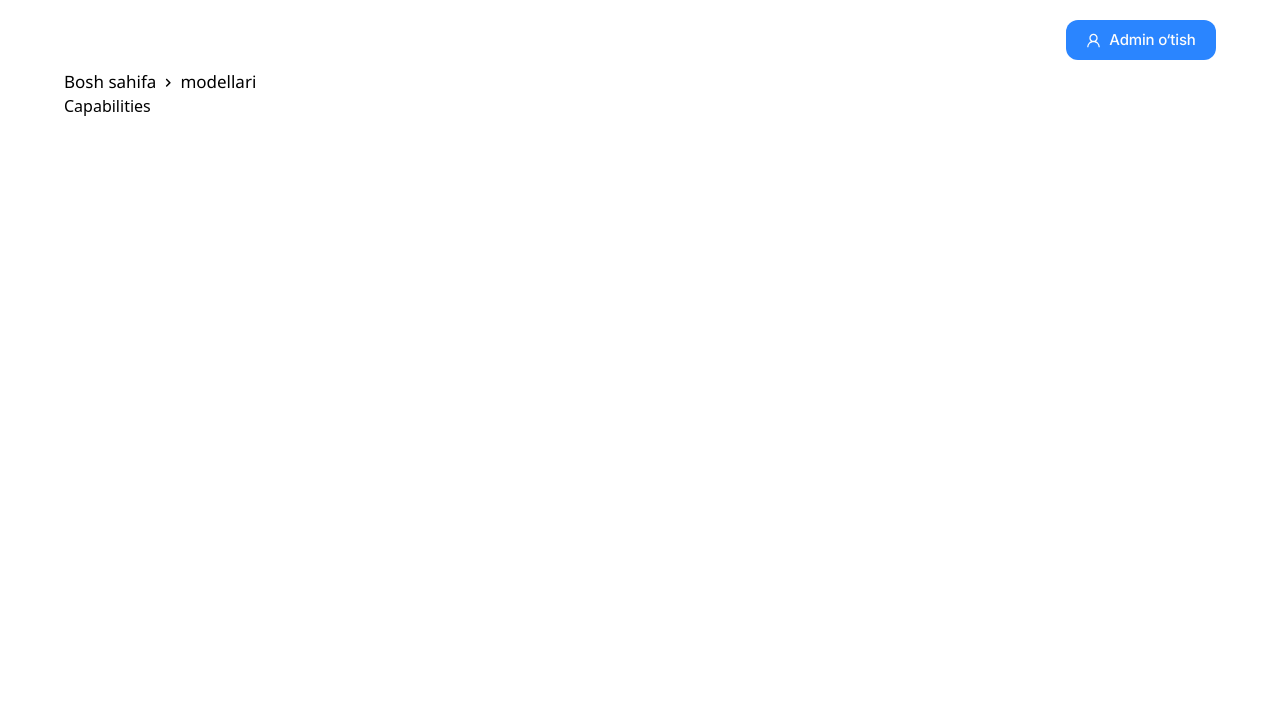
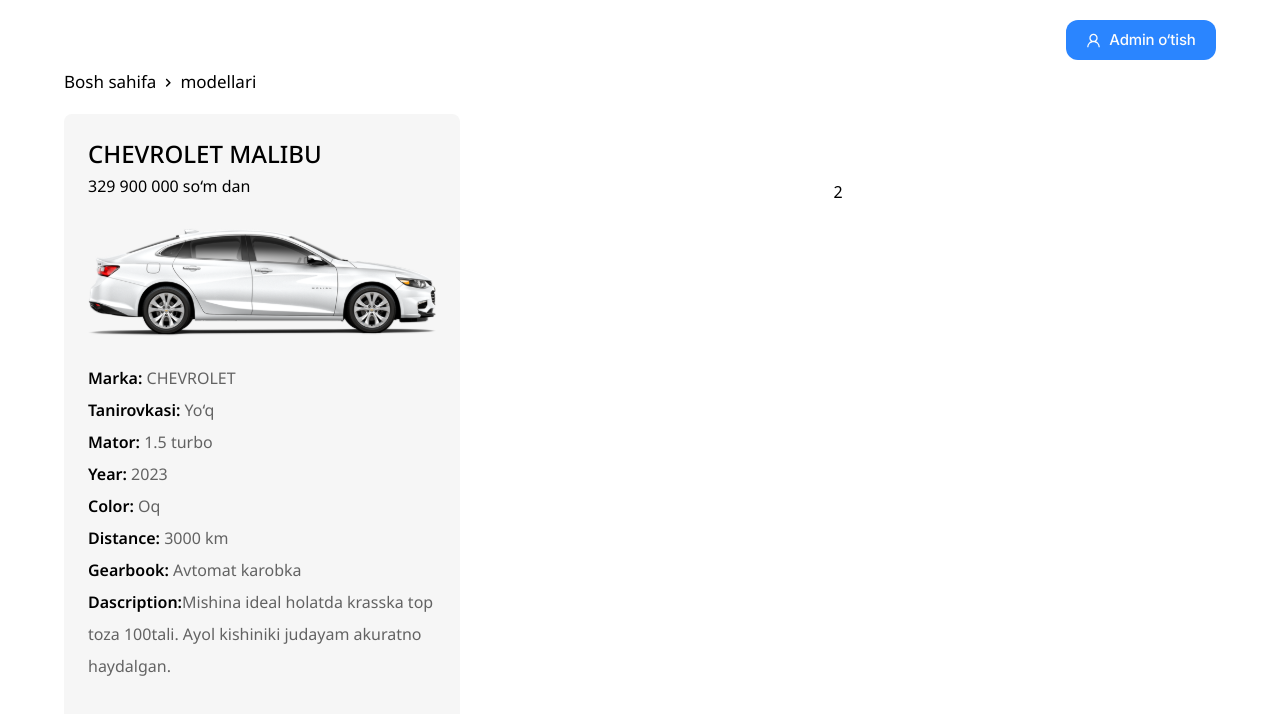
Before and after one commit to Ilg0rbek/avtosalon-frontend, a React (Create React App) app: page /capabilities in a window 1280 px wide. Shown: the top 714 px of the page. Built offline with nearby package versions, Linux system fonts and the light colour scheme.

Commit message:
changing ...

```diff
--- a/src/components/Home/Navbar.tsx
+++ b/src/components/Home/Navbar.tsx
@@ -1,15 +1,17 @@
 import React from "react";
 import { HomeButton, HomeWrapper, PathContainer } from "./home.styles";
 import { UserOutlined } from "@ant-design/icons";
-import {Link} from "react-router-dom"
+import { Link } from "react-router-dom";
 
 const Navbar = () => {
   return (
     <>
       <HomeWrapper>
-        <HomeButton>
-          <UserOutlined /> Admin o‘tish
-        </HomeButton>
+        <Link to={"/admin"}>
+          <HomeButton>
+            <UserOutlined /> Admin o‘tish
+          </HomeButton>
+        </Link>
       </HomeWrapper>
       <PathContainer>
         <Link to={"/"}>Bosh sahifa</Link>{" "}
--- a/src/components/Home/index.tsx
+++ b/src/components/Home/index.tsx
@@ -1,7 +1,7 @@
 import { HomeContainer } from "./home.styles";
 import Categoryes from "../categoryes";
 import { Route, Routes } from "react-router-dom";
-import Navbar from "./Navbar";
+import Navbar from "./navbar";
 import Models from "../modelCars";
 import Capabilities from "../capabilities";
 
--- /dev/null
+++ b/src/components/capabilities/capabilities.styles.ts
@@ -0,0 +1,71 @@
+import { styled } from "styled-components";
+
+export const CapabilitiesContainer = styled.div`
+  width: 100%;
+  margin: 20px auto;
+  display: flex;
+  align-items: center;
+  justify-content: center;
+`;
+
+export const AboutCar = styled.div`
+  width: 396px;
+  height: 660px;
+  flex-shrink: 0;
+  padding: 24px;
+  border-radius: 8px;
+  background: #f6f6f6;
+`;
+
+export const ViewCars = styled.div`
+  display: inline-flex;
+  flex-direction: column;
+  align-items: center;
+  width: 824px;
+  height: 528px;
+  gap: 40px;
+`;
+
+export const TitleCar = styled.div`
+  color: var(--light-mode-black-100, #000);
+  font-family: Noto Sans;
+  font-size: 24px;
+  font-style: normal;
+  font-weight: 500;
+  line-height: 32px;
+  text-transform: uppercase;
+`;
+
+export const PriceCar = styled.div`
+  color: var(--light-mode-black-100, #000);
+  font-family: Noto Sans;
+  font-size: 16px;
+  font-style: normal;
+  font-weight: 400;
+  line-height: 32px;
+`;
+
+export const CarImage = styled.img`
+  width: 348px;
+  height: 160px;
+  flex-shrink: 0;
+  background: #f6f6f6 lightgray 50% / contain no-repeat;
+`;
+export const BoldText = styled.div`
+  color: var(--light-mode-black-100, #000);
+  display: inline-flexbox;
+  font-family: Noto Sans;
+  font-size: 16px;
+  font-style: normal;
+  font-weight: 600;
+  line-height: 32px;
+`;
+
+export const SimpleText = styled.span`
+  color: rgba(0, 0, 0, 0.6);
+  font-family: Noto Sans;
+  font-size: 16px;
+  font-style: normal;
+  font-weight: 400;
+  line-height: 32px;
+`;
--- a/src/components/capabilities/index.tsx
+++ b/src/components/capabilities/index.tsx
@@ -1,9 +1,55 @@
-import React from 'react'
+import React from "react";
+import {
+  AboutCar,
+  BoldText,
+  CapabilitiesContainer,
+  CarImage,
+  PriceCar,
+  SimpleText,
+  TitleCar,
+  ViewCars,
+} from "./capabilities.styles";
+import CarsImg from "./assets/yon.svg";
 
 const Capabilities = () => {
   return (
-    <div>Capabilities</div>
-  )
-}
+    <CapabilitiesContainer>
+      <AboutCar>
+        <TitleCar>Chevrolet Malibu</TitleCar>
+        <PriceCar>329 900 000 so‘m dan</PriceCar>
+        <CarImage src={CarsImg} />
+        <BoldText>
+          Marka: <SimpleText>CHEVROLET</SimpleText>{" "}
+        </BoldText>
+        <BoldText>
+          Tanirovkasi: <SimpleText>Yo‘q</SimpleText>
+        </BoldText>
+        <BoldText>
+          Mator: <SimpleText>1.5 turbo</SimpleText>
+        </BoldText>
+        <BoldText>
+          Year: <SimpleText>2023</SimpleText>
+        </BoldText>
+        <BoldText>
+          Color: <SimpleText>Oq</SimpleText>{" "}
+        </BoldText>
+        <BoldText>
+          Distance: <SimpleText>3000 km</SimpleText>{" "}
+        </BoldText>
+        <BoldText>
+          Gearbook: <SimpleText>Avtomat karobka</SimpleText>{" "}
+        </BoldText>
+        <BoldText>
+          Dascription:
+          <SimpleText>
+            Mishina ideal holatda krasska top toza 100tali. Ayol kishiniki
+            judayam akuratno haydalgan.
+          </SimpleText>
+        </BoldText>
+      </AboutCar>
+      <ViewCars>2</ViewCars>
+    </CapabilitiesContainer>
+  );
+};
 
-export default Capabilities
+export default Capabilities;
```
Also changed, not shown: src/components/capabilities/assets/ropara.svg (added), src/components/capabilities/assets/yon.svg (added).
